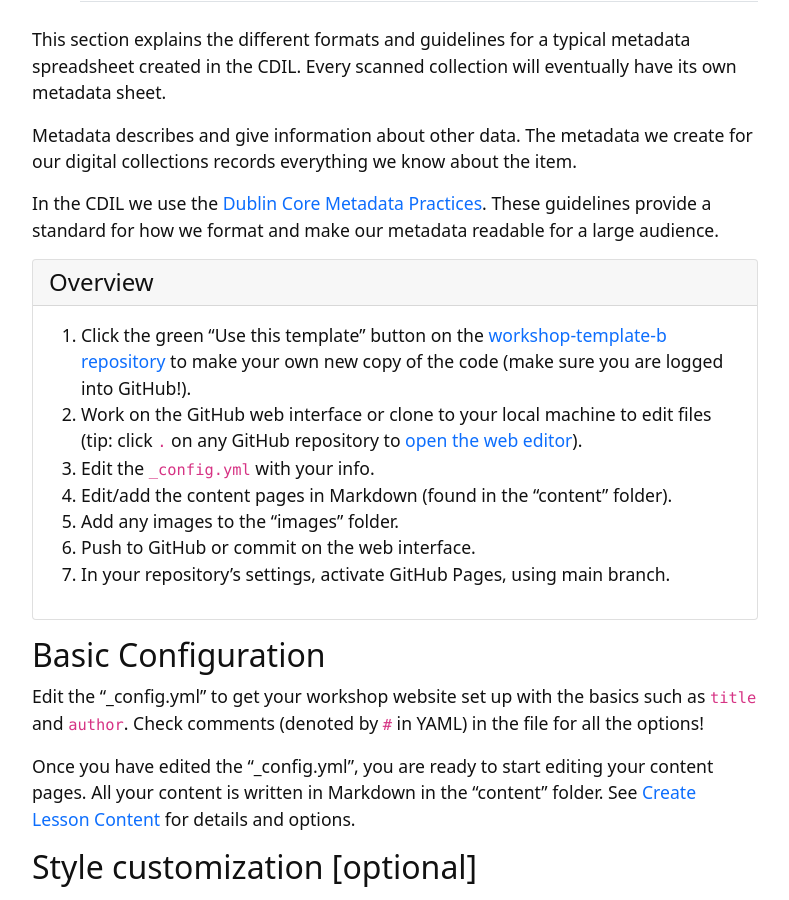
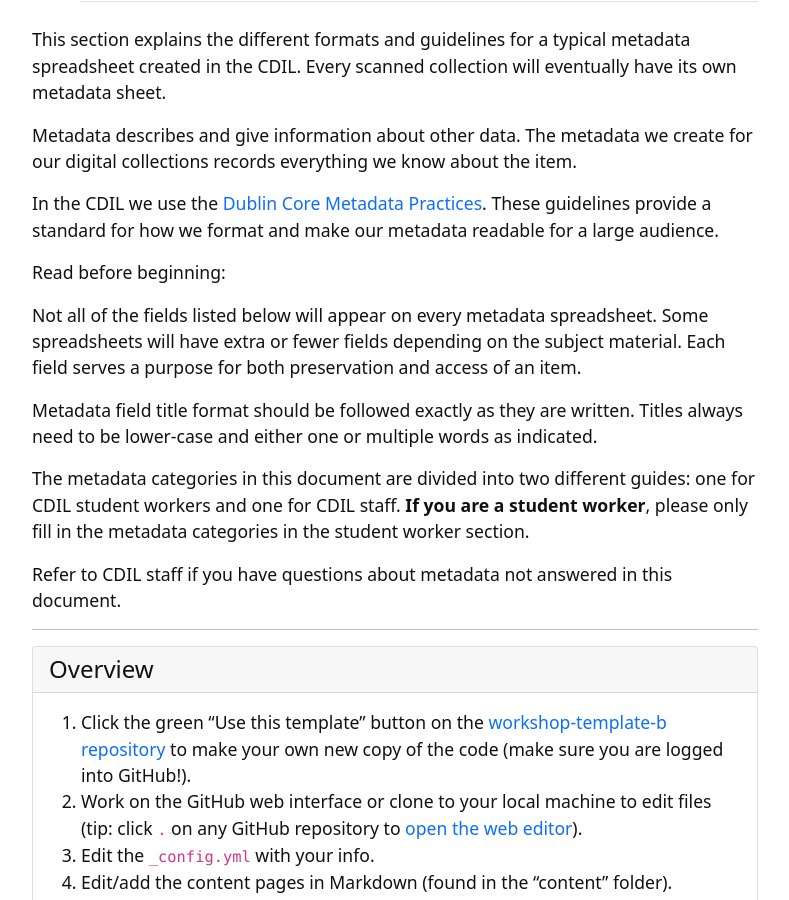
Before and after one commit to kitstokes/digi-proc, a Jekyll site: the page built from content/2-metadata.md, in a window 1280 px wide and 900 px high, scrolled down 274 px. Shown: the whole window, without its empty margins (245-1034 px from the left). Built offline with Jekyll 4.4.1, drawn with Linux system fonts in a browser that asks for light colours.

Commit message:
add metadata content

```diff
--- a/content/2-metadata.md
+++ b/content/2-metadata.md
@@ -9,6 +9,19 @@ This section explains the different formats and guidelines for a typical metadat
 Metadata describes and give information about other data. The metadata we create for our digital collections records everything we know about the item.
 
 In the CDIL we use the [Dublin Core Metadata Practices](https://en.wikipedia.org/wiki/Dublin_Core). These guidelines provide a standard for how we format and make our metadata readable for a large audience.
+
+Read before beginning:
+<!-- should this be in a card or a notification? or just like this? should each thing be numbered?-->
+
+Not all of the fields listed below will appear on every metadata spreadsheet. Some spreadsheets will have extra or fewer fields depending on the subject material. Each field serves a purpose for both preservation and access of an item.
+
+Metadata field title format should be followed exactly as they are written. Titles always need to be lower-case and either one or multiple words as indicated.
+
+The metadata categories in this document are divided into two different guides: one for CDIL student workers and one for CDIL staff. **If you are a student worker**, please only fill in the metadata categories in the student worker section.
+
+Refer to CDIL staff if you have questions about metadata not answered in this document.
+
+---
 
 
 
```
